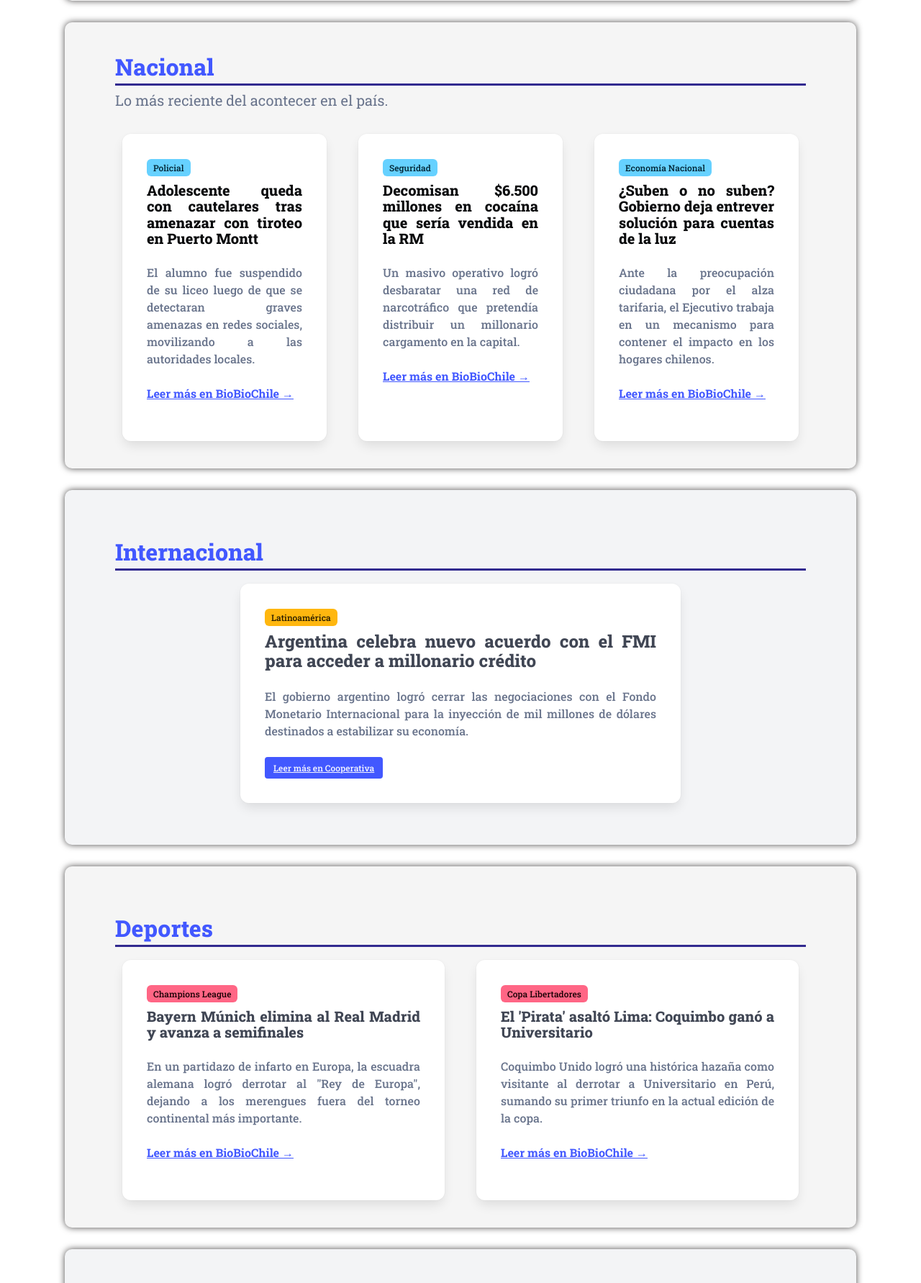
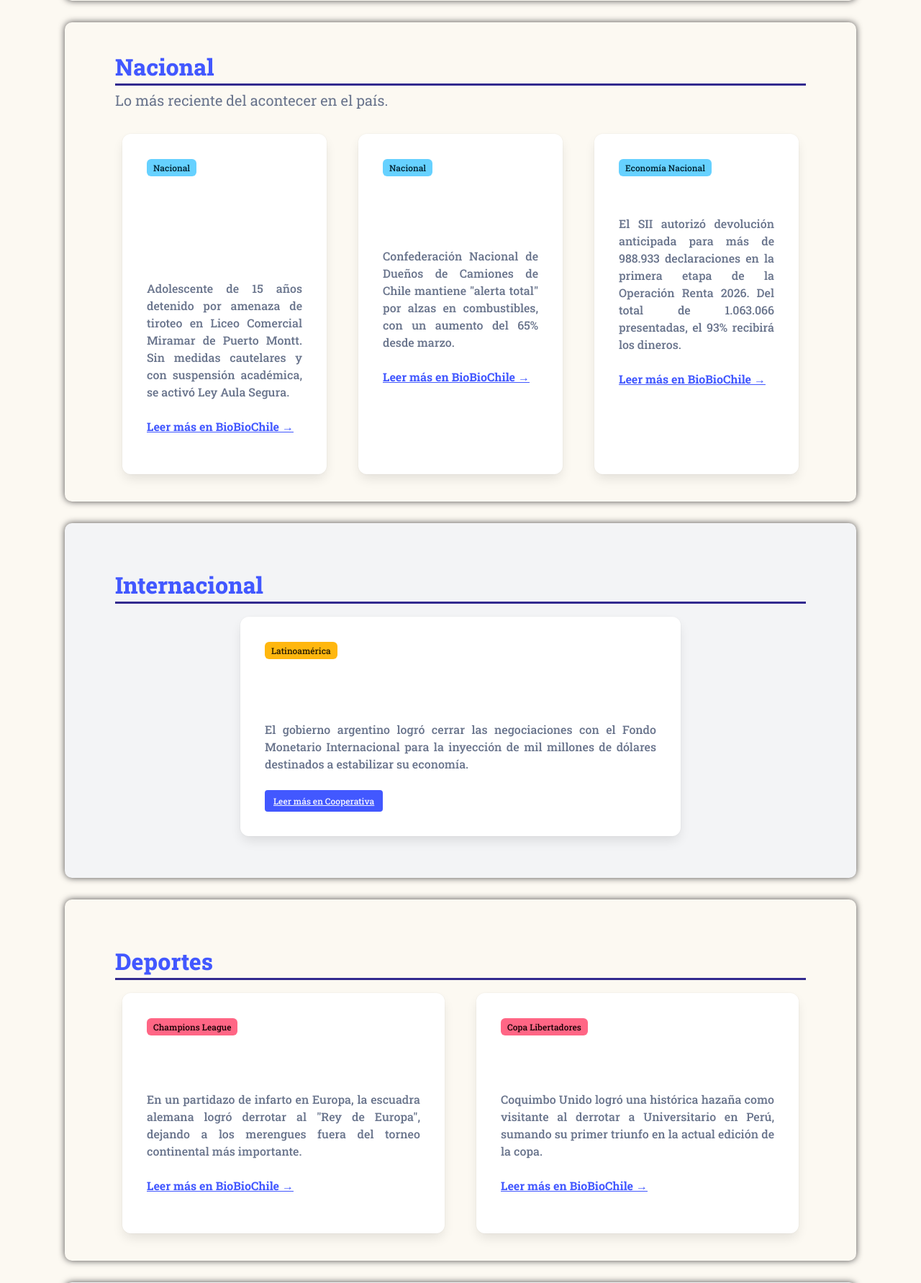
Before and after one commit to AlvaroBrizRiv/Actividad-equipo-universidad, a PHP site: page / in a window 1280 px wide. Shown: the part 1175-2958 px from the top of the page at 72% size. Run offline with PHP 8.4, Linux system fonts and the light colour scheme.

Commit message:
Modificaciones con bulma

```diff
--- a/index.html
+++ b/index.html
@@ -42,15 +42,18 @@
         <a class="navbar-item" href="#seccion-deportes">Deportes</a>
         <a class="navbar-item" href="#seccion-negocios">Negocios</a>
         <a class="navbar-item" href="#seccion-espectaculo">Espectáculo</a>
-        <a class="navbar-item has-text-weight-bold" href="agregar-articulo.html" target="_blank">
-          <span class="icon-text">
-            <span class="icon"><i class="fas fa-plus-circle"></i></span>
-            <span>Agregar artículo</span>
     </div>
 
       <div class="navbar-end">
   <div class="navbar-item">
     <div class="buttons">
+      <a class="button is-warning is-small has-text-weight-bold" href="agregar-articulo.html" target="_blank">
+        <span class="icon-text">
+          <span class="icon"><i class="fas fa-plus-circle"></i></span>
+          <span>Agregar artículo</span>
+        </span>
+      </a>
+
       <a class="button is-link is-light is-small">
         <strong>Suscribirse</strong>
       </a>
@@ -143,17 +146,17 @@
 
             <div class="columns is-multiline">
                 <div class="column is-4">
-                    <article class="card h-100" style="height: 100%; display: flex; flex-direction: column;">
+                    <article class="card h-100" style="height: 100%; flex-direction: column;">
                         <div class="card-image">
                             <figure class="image is-16by9">
-                                <img src="https://upload.wikimedia.org/wikipedia/commons/thumb/1/1b/Carabineros_de_Chile_-_patrullas.jpg/800px-Carabineros_de_Chile_-_patrullas.jpg" alt="Carabineros" style="object-fit: cover;">
+                                <img src="https://media.biobiochile.cl/wp-content/uploads/2026/04/adolescente-queda-con-cautelares-y-es-suspendido-tras-amenazar-con-tiroteo-en-liceo-de-puerto-montt-750x400.png" alt="Escolar" style="object-fit: cover;">
                             </figure>
                         </div>
                         <div class="card-content" style="flex-grow: 1;">
-                            <span class="tag is-info is-small mb-2">Policial</span>
-                            <p class="title is-5 has-text-black">Adolescente queda con cautelares tras amenazar con tiroteo en Puerto Montt</p>
+                            <span class="tag is-info is-small mb-2">Nacional</span>
+                            <p class="title is-5 has-text-white">Adolescente queda sin cautelares tras amenazar con tiroteo en liceo de Puerto Montt</p>
                             <div class="content has-text-grey is-size-6">
-                                El alumno fue suspendido de su liceo luego de que se detectaran graves amenazas en redes sociales, movilizando a las autoridades locales.
+                                Adolescente de 15 años detenido por amenaza de tiroteo en Liceo Comercial Miramar de Puerto Montt. Sin medidas cautelares y con suspensión académica, se activó Ley Aula Segura.
                             </div>
                             <a href="https://www.biobiochile.cl/noticias/nacional/region-de-los-lagos/2026/04/15/adolescente-queda-con-cautelares-y-es-suspendido-tras-amenazar-con-tiroteo-en-liceo-de-puerto-montt.shtml" target="_blank" class="has-text-link has-text-weight-bold">Leer más en BioBioChile →</a>
                         </div>
@@ -164,16 +167,16 @@
                     <article class="card h-100" style="height: 100%; display: flex; flex-direction: column;">
                         <div class="card-image">
                             <figure class="image is-16by9">
-                                <img src="https://upload.wikimedia.org/wikipedia/commons/thumb/6/6d/PDI_-_Chile.jpg/800px-PDI_-_Chile.jpg" alt="PDI Operativo" style="object-fit: cover;">
+                                <img src="https://media.biobiochile.cl/wp-content/uploads/2026/04/foto-de-contexto-para-nota-bbcl-2026-04-20t142336-068-750x400.png" alt="Camioneros" style="object-fit: cover;">
                             </figure>
                         </div>
                         <div class="card-content" style="flex-grow: 1;">
-                            <span class="tag is-info is-small mb-2">Seguridad</span>
-                            <p class="title is-5 has-text-black">Decomisan $6.500 millones en cocaína que sería vendida en la RM</p>
+                            <span class="tag is-info is-small mb-2">Nacional</span>
+                            <p class="title is-5 has-text-white">Gremio de camioneros se declara en "alerta total"</p>
                             <div class="content has-text-grey is-size-6">
-                                Un masivo operativo logró desbaratar una red de narcotráfico que pretendía distribuir un millonario cargamento en la capital.
+                                Confederación Nacional de Dueños de Camiones de Chile mantiene "alerta total" por alzas en combustibles, con un aumento del 65% desde marzo.
                             </div>
-                            <a href="https://www.biobiochile.cl/noticias/nacional/region-metropolitana/2026/04/15/decomisan-6-500-millones-en-cocaina-que-seria-vendida-en-la-rm.shtml" target="_blank" class="has-text-link has-text-weight-bold">Leer más en BioBioChile →</a>
+                            <a href="https://www.biobiochile.cl/noticias/nacional/chile/2026/04/20/gremio-de-camioneros-se-declara-en-alerta-total-y-respalda-movilizaciones-por-alza-de-combustibles.shtml" target="_blank" class="has-text-link has-text-weight-bold">Leer más en BioBioChile →</a>
                         </div>
                     </article>
                 </div>
@@ -182,16 +185,16 @@
                     <article class="card h-100" style="height: 100%; display: flex; flex-direction: column;">
                         <div class="card-image">
                             <figure class="image is-16by9">
-                                <img src="https://upload.wikimedia.org/wikipedia/commons/thumb/c/ca/High_voltage_power_lines_in_Chile.jpg/800px-High_voltage_power_lines_in_Chile.jpg" alt="Cuentas de la luz" style="object-fit: cover;">
+                                <img src="https://media.biobiochile.cl/wp-content/uploads/2026/04/operacion-renta-750x400.jpg" alt="Operación Renta" style="object-fit: cover;">
                             </figure>
                         </div>
                         <div class="card-content" style="flex-grow: 1;">
                             <span class="tag is-info is-small mb-2">Economía Nacional</span>
-                            <p class="title is-5 has-text-black">¿Suben o no suben? Gobierno deja entrever solución para cuentas de la luz</p>
+                            <p class="title is-5 has-text-white">Operación Renta</p>
                             <div class="content has-text-grey is-size-6">
-                                Ante la preocupación ciudadana por el alza tarifaria, el Ejecutivo trabaja en un mecanismo para contener el impacto en los hogares chilenos.
+                                El SII autorizó devolución anticipada para más de 988.933 declaraciones en la primera etapa de la Operación Renta 2026. Del total de 1.063.066 presentadas, el 93% recibirá los dineros.
                             </div>
-                            <a href="https://www.biobiochile.cl/noticias/economia/actualidad-economica/2026/04/02/suben-o-no-suben-gobierno-deja-entrever-la-solucion-para-evitar-el-aumento-de-las-cuentas-de-la-luz.shtml" target="_blank" class="has-text-link has-text-weight-bold">Leer más en BioBioChile →</a>
+                            <a href="https://www.biobiochile.cl/noticias/economia/actualidad-economica/2026/04/20/operacion-renta-sii-detalla-cuantas-declaraciones-autorizo-para-que-reciban-devolucion-anticipada.shtml" target="_blank" class="has-text-link has-text-weight-bold">Leer más en BioBioChile →</a>
                         </div>
                     </article>
                 </div>
@@ -212,7 +215,7 @@
                         </div>
                         <div class="card-content">
                             <span class="tag is-warning is-small mb-2">Latinoamérica</span>
-                            <p class="title is-4 has-text-grey-dark">Argentina celebra nuevo acuerdo con el FMI para acceder a millonario crédito</p>
+                            <p class="title is-4 has-text-white">Argentina celebra nuevo acuerdo con el FMI para acceder a millonario crédito</p>
                             <div class="content has-text-grey">
                                 El gobierno argentino logró cerrar las negociaciones con el Fondo Monetario Internacional para la inyección de mil millones de dólares destinados a estabilizar su economía.
                                 <br><br>
@@ -239,7 +242,7 @@
                         </div>
                         <div class="card-content" style="flex-grow: 1;">
                             <span class="tag is-danger is-small mb-2">Champions League</span>
-                            <p class="title is-5 has-text-grey-dark">Bayern Múnich elimina al Real Madrid y avanza a semifinales</p>
+                            <p class="title is-5 has-text-white">Bayern Múnich elimina al Real Madrid y avanza a semifinales</p>
                             <div class="content has-text-grey is-size-6">
                                 En un partidazo de infarto en Europa, la escuadra alemana logró derrotar al "Rey de Europa", dejando a los merengues fuera del torneo continental más importante.
                             </div>
@@ -257,7 +260,7 @@
                         </div>
                         <div class="card-content" style="flex-grow: 1;">
                             <span class="tag is-danger is-small mb-2">Copa Libertadores</span>
-                            <p class="title is-5 has-text-grey-dark">El 'Pirata' asaltó Lima: Coquimbo ganó a Universitario</p>
+                            <p class="title is-5 has-text-white">El 'Pirata' asaltó Lima: Coquimbo ganó a Universitario</p>
                             <div class="content has-text-grey is-size-6">
                                 Coquimbo Unido logró una histórica hazaña como visitante al derrotar a Universitario en Perú, sumando su primer triunfo en la actual edición de la copa.
                             </div>
@@ -283,7 +286,7 @@
                         </div>
                         <div class="card-content" style="flex-grow: 1;">
                             <span class="tag is-primary is-small mb-2">Comercio Exterior</span>
-                            <p class="title is-5 has-text-grey-dark">Exportaciones de servicios superan histórico de US$ 1.000 millones</p>
+                            <p class="title is-5 has-text-white">Exportaciones de servicios superan histórico de US$ 1.000 millones</p>
                             <div class="content has-text-grey is-size-6">
                                 Las cifras de exportación informadas por ProChile en su informe de abril destacan un crecimiento récord en el área de servicios nacionales hacia el extranjero.
                             </div>
@@ -301,7 +304,7 @@
                         </div>
                         <div class="card-content" style="flex-grow: 1;">
                             <span class="tag is-primary is-small mb-2">Emprendimiento</span>
-                            <p class="title is-5 has-text-grey-dark">Chile lidera evento "StartCo 2026" con su mayor delegación</p>
+                            <p class="title is-5 has-text-white">Chile lidera evento "StartCo 2026" con su mayor delegación</p>
                             <div class="content has-text-grey is-size-6">
                                 28 empresas chilenas buscarán expansión en Colombia durante el encuentro de innovación, de las cuales 20 son apoyadas directamente por ProChile.
                             </div>
@@ -328,7 +331,7 @@
                         </div>
                         <div class="card-content" style="flex-grow: 1;">
                             <span class="tag is-success is-small mb-2">Conciertos</span>
-                            <p class="title is-5 has-text-black">Andrea Bocelli agenda histórica presentación en el Estadio Nacional</p>
+                            <p class="title is-5 has-text-white">Andrea Bocelli agenda histórica presentación en el Estadio Nacional</p>
                             <div class="content has-text-grey is-size-6">
                                 Tras su arrollador éxito reciente, el icónico tenor italiano confirma su concierto en el coliseo de Ñuñoa para el 20 de abril de 2026.
                             </div>
@@ -346,7 +349,7 @@
                         </div>
                         <div class="card-content" style="flex-grow: 1;">
                             <span class="tag is-success is-small mb-2">Cartelera</span>
-                            <p class="title is-5 has-text-black">Sebastián Yatra confirma su regreso al Movistar Arena</p>
+                            <p class="title is-5 has-text-white">Sebastián Yatra confirma su regreso al Movistar Arena</p>
                             <div class="content has-text-grey is-size-6">
                                 El reconocido artista colombiano regresa al país para reencontrarse con sus fanáticos chilenos el próximo 18 de abril.
                             </div>
@@ -364,7 +367,7 @@
                         </div>
                         <div class="card-content" style="flex-grow: 1;">
                             <span class="tag is-success is-small mb-2">Televisión</span>
-                            <p class="title is-5 has-text-black">Macarena Tondreau revela graves secuelas tras sufrir violenta encerrona</p>
+                            <p class="title is-5 has-text-white">Macarena Tondreau revela graves secuelas tras sufrir violenta encerrona</p>
                             <div class="content has-text-grey is-size-6">
                                 La presentadora de televisión impactó al confesar que sufrió una parálisis facial debido al fuerte trauma vivido en el asalto.
                             </div>
--- a/styles.css
+++ b/styles.css
@@ -14,6 +14,7 @@ h1 {
   align-items: center;
   justify-content: center;
   overflow: hidden;
+  z-index: 0;;
 }
 
 .video-bg {
@@ -100,12 +101,17 @@ button#btn-publicar:hover, button#btn-enviar:hover {
 }
 
 /* BODY */
+/* BODY */
 body {
   font-family: "Roboto Slab", serif;
   font-optical-sizing: auto;
   font-weight: 500;
   font-style: normal;
+  background-color: #FCF9F2; /* Tono crema suave para toda la página */
+  color: #333333; /* Oscurecemos un poco el texto general para mantener un buen contraste */
 }
+
+
 
 button, input, select, textarea {
   font-family: inherit;
@@ -117,7 +123,7 @@ button, input, select, textarea {
 
 .card:hover, .box:hover {
     transform: translateY(-5px);
-    box-shadow: 0 10px 20px rgba(0,0,0,0.1) !important;
+    box-shadow: 0 10px 20px rgba(163, 159, 159, 0.1) !important;
 }
 
 /* Gradiente para mejorar la lectura sobre imágenes */
@@ -149,7 +155,7 @@ a {
 
 /* SECCIONES */
 section {
-    background-color: #f5f5f5;
+    background-color: #FCF9F2; /* Cambiamos el #f5f5f5 por el crema para que se fusione con el fondo */
     padding: 20px;
     margin: 30px auto;
     border-radius: 10px;
```
Lines whose indentation alone changed are shown as unchanged.
